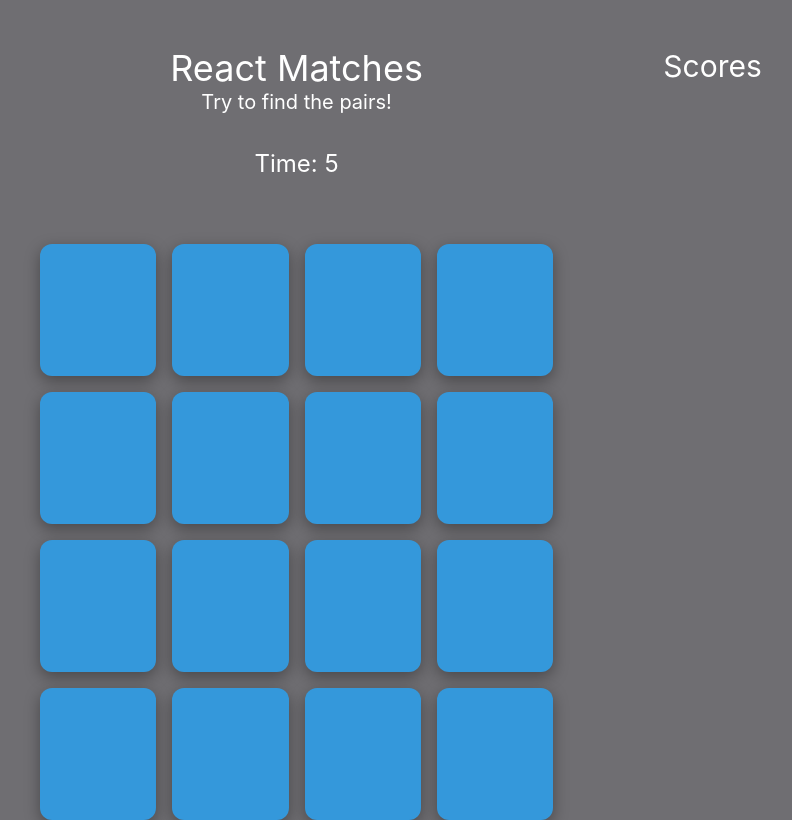
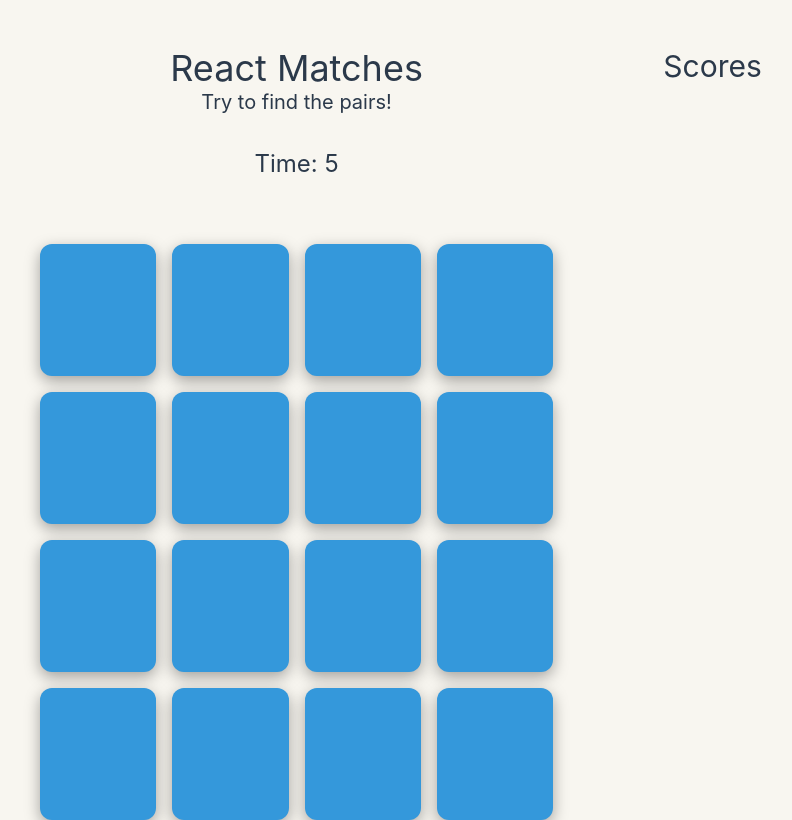
Before and after one commit to cw417/mern-matches, a React (Create React App) app in the folder client/: page / in a window 1280 px wide. Shown: the whole page, without its empty margins (283-1075 px from the left). Built offline with nearby package versions, Linux system fonts and the light colour scheme.

Commit message:
Change background color

```diff
--- a/client/src/App.css
+++ b/client/src/App.css
@@ -9,8 +9,9 @@
 
 html {
   height: 100%;
-  background-color: #6F6E72;
-  color: #fff;
+/*   background-color: #6F6E72; */
+  background-color: #f8f6f0;
+  color: #2b394a;
   font-family: system-ui, -apple-system, BlinkMacSystemFont, 'Segoe UI', Roboto, Oxygen, Ubuntu, Cantarell, 'Open Sans', 'Helvetica Neue', sans-serif;
 }
 
```
